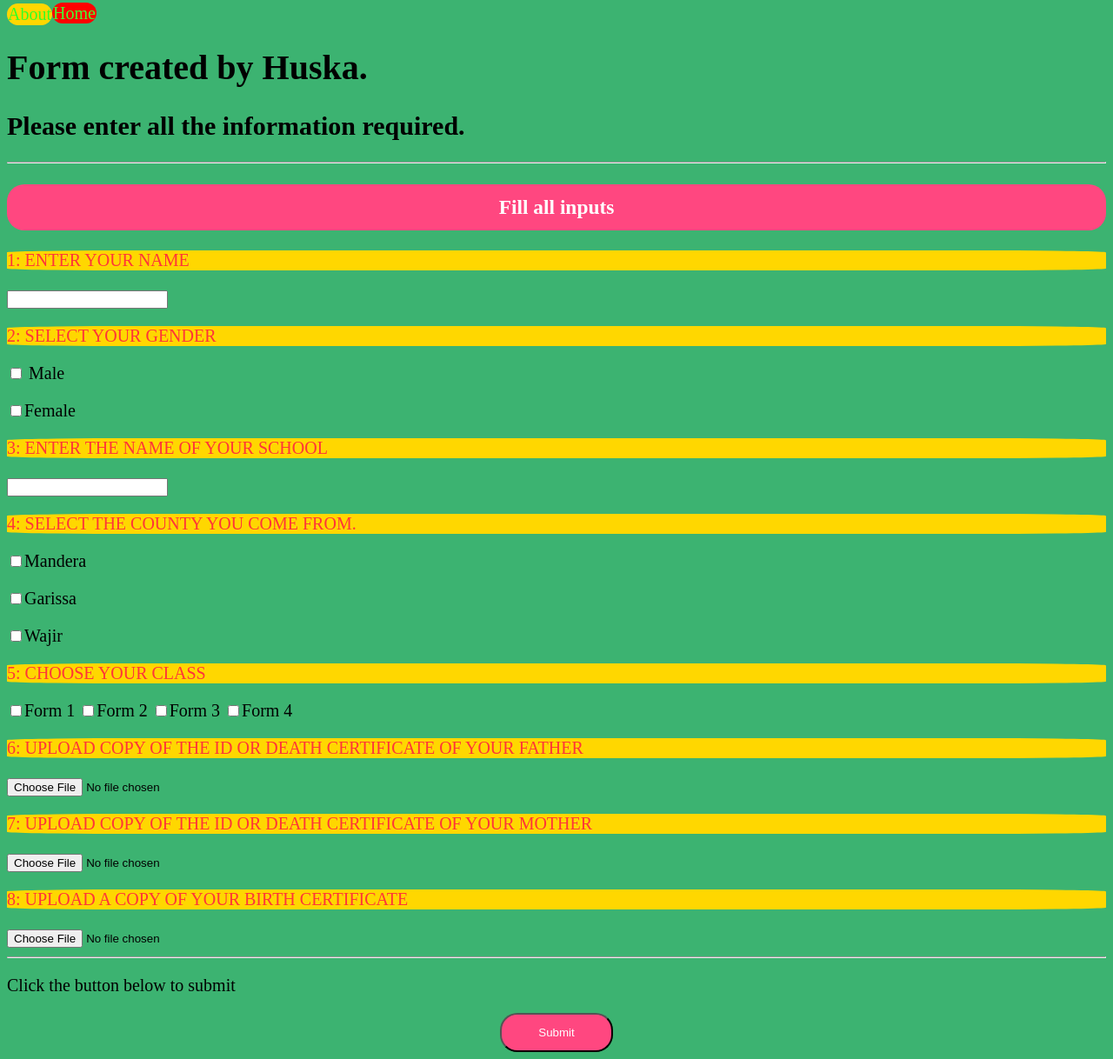
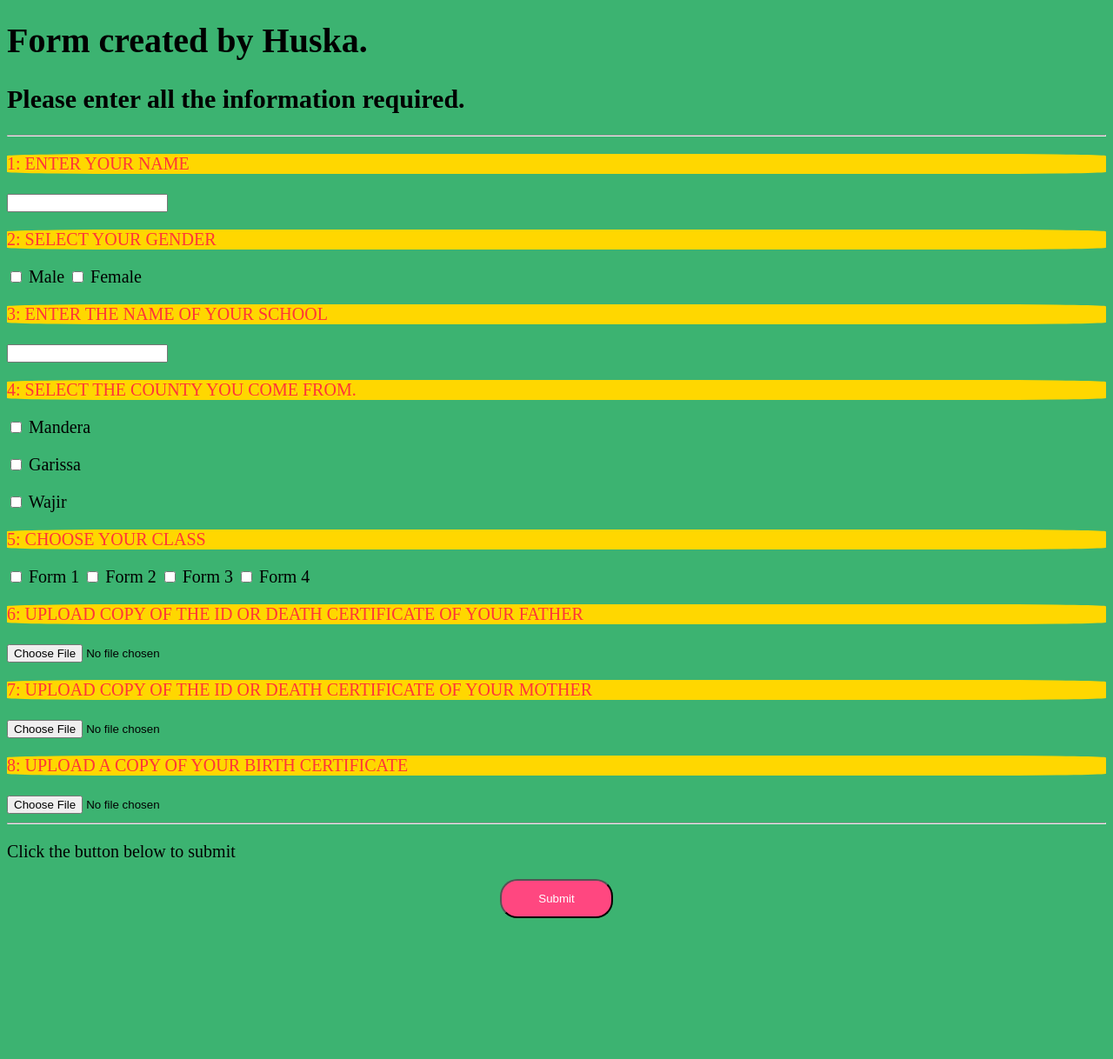
Before and after one commit to freelife8081/scholars-_info, a plain HTML site: page index.html in a window 1280 px wide. Shown: the part 4-1222 px from the top of the page at 87% size. After the commit the page ends 1068 px from the top, so only its background shows below. Drawn offline with Linux system fonts and the light colour scheme.

Commit message:
Update index.html

```diff
--- a/index.html
+++ b/index.html
@@ -5,44 +5,76 @@
   <meta charset="UTF-8">
   <meta http-equiv="X-UA-Compatible" content="IE=Edge">
   <meta name="viewport" content="width=device-width, initial-scale=1">
-  <a class="home" href="index.html" target="_blank">Home</a>
-  <a class="but" href="about.html">About</a>
   <title>Scholar information</title>
   <link rel="stylesheet" href="style.css">
 </head>
 
 <body>
   <h1>Form created by Huska.</h1>
-  </p>
   <h2>Please enter all the information required.</h2>
   <hr>
-</body>
-  <h3 class="btn">Fill all inputs</h3>
+
+  <form id="scholarForm">
     <p class="tbn">1: Enter your name</p>
-  <input type="text">
+    <input type="text" id="name">
     <p class="tbn">2: Select your gender</p>
-  <input type="checkbox"> Male
-  <p class="tbn"></p>
-  <input type="checkbox">Female
+    <input type="checkbox" id="male"> Male
+    <input type="checkbox" id="female"> Female
     <p class="tbn">3: Enter the name of your school</p>
-  <input type="text">
+    <input type="text" id="school">
     <p class="tbn"> 4: Select the county you come from.</p>
-  <p><input  type="checkbox">Mandera</p>
-  <p><input  type="checkbox">Garissa</p>
-  <p><input type="checkbox">Wajir</p>
+    <p><input type="checkbox" id="mandera"> Mandera</p>
+    <p><input type="checkbox" id="garissa"> Garissa</p>
+    <p><input type="checkbox" id="wajir"> Wajir</p>
     <p class="tbn">5: Choose your class</p>
-  <input type="checkbox">Form 1
-  <input type="checkbox">Form 2
-  <input type="checkbox">Form 3
-  <input type="checkbox">Form 4
+    <input type="checkbox" id="form1"> Form 1
+    <input type="checkbox" id="form2"> Form 2
+    <input type="checkbox" id="form3"> Form 3
+    <input type="checkbox" id="form4"> Form 4
     <p class="tbn">6: Upload copy of the ID or Death certificate of your father</p>
-  <input type="file" >
+    <input type="file" id="fatherCertificate">
     <p class="tbn">7: Upload copy of the ID or Death certificate of your mother</p>
-  <input type="file">
+    <input type="file" id="motherCertificate">
     <p class="tbn">8: Upload a copy of your Birth certificate</p>
-  <input type="file">
+    <input type="file" id="birthCertificate">
     <hr>
     <p>Click the button below to submit</p>
-  <center><input class="btn" type="submit" value="Submit"></center>
+    <center><button class="btn" type="button" onclick="submitForm()">Submit</button></center>
   </form>
+
+  <script>
+    function submitForm() {
+      // Gather form data
+      const name = document.getElementById("name").value;
+      const gender = document.getElementById("male").checked ? "Male" : document.getElementById("female").checked ? "Female" : "";
+      const school = document.getElementById("school").value;
+      const county = document.getElementById("mandera").checked ? "Mandera" : document.getElementById("garissa").checked ? "Garissa" : document.getElementById("wajir").checked ? "Wajir" : "";
+      const classes = [];
+      if (document.getElementById("form1").checked) classes.push("Form 1");
+      if (document.getElementById("form2").checked) classes.push("Form 2");
+      if (document.getElementById("form3").checked) classes.push("Form 3");
+      if (document.getElementById("form4").checked) classes.push("Form 4");
+      const fatherCertificate = document.getElementById("fatherCertificate").files[0];
+      const motherCertificate = document.getElementById("motherCertificate").files[0];
+      const birthCertificate = document.getElementById("birthCertificate").files[0];
+
+      // Prepare data for WhatsApp message
+      const message = `
+        Name: ${name}
+        Gender: ${gender}
+        School: ${school}
+        County: ${county}
+        Classes: ${classes.join(", ")}
+        Father Certificate: ${fatherCertificate ? fatherCertificate.name : ""}
+        Mother Certificate: ${motherCertificate ? motherCertificate.name : ""}
+        Birth Certificate: ${birthCertificate ? birthCertificate.name : ""}
+      `;
+
+      // Send message to WhatsApp
+      const whatsappURL = "https://wa.me/whatsappphonenumber?text=" + encodeURIComponent(message);
+      window.open(whatsappURL, "_blank");
+    }
+  </script>
+</body>
+
 </html>
```
Lines whose indentation alone changed are shown as unchanged.
